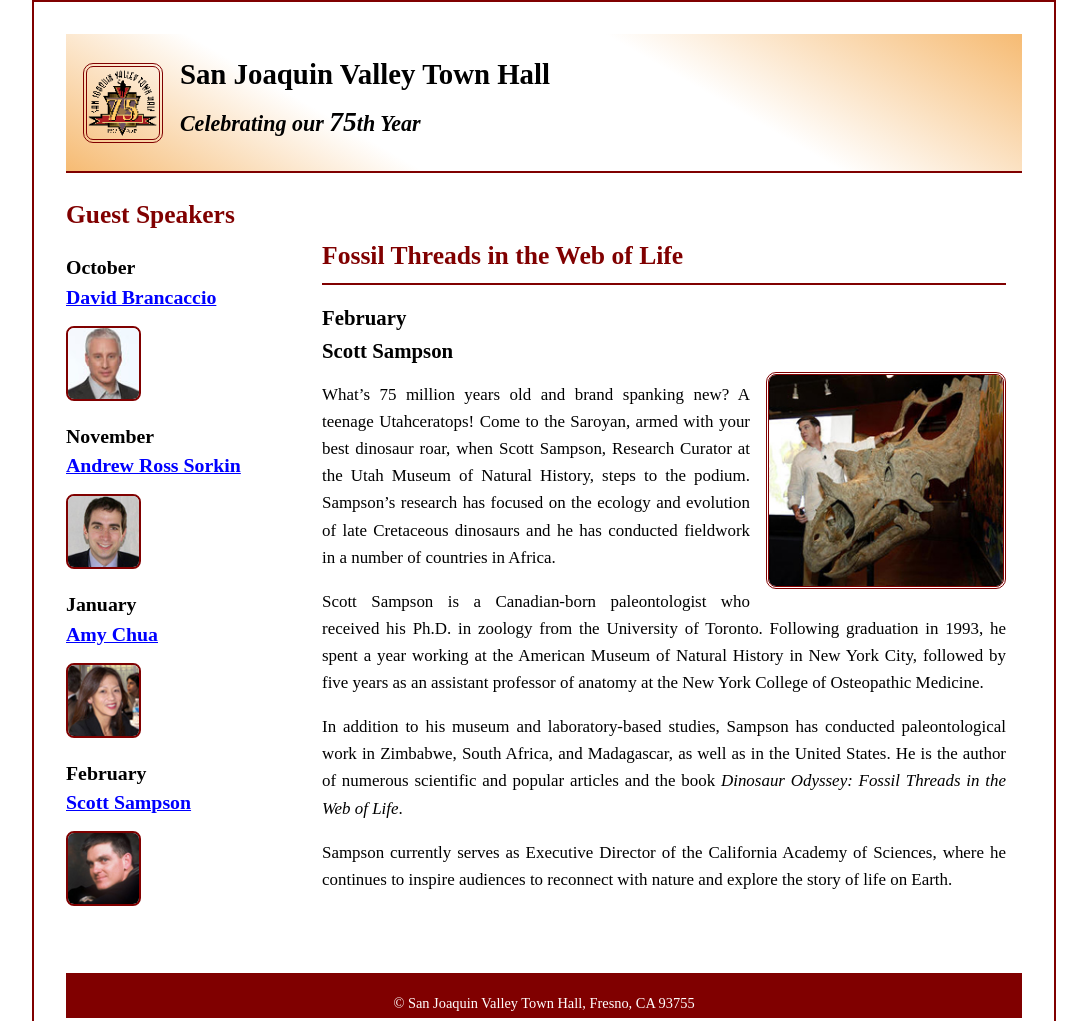
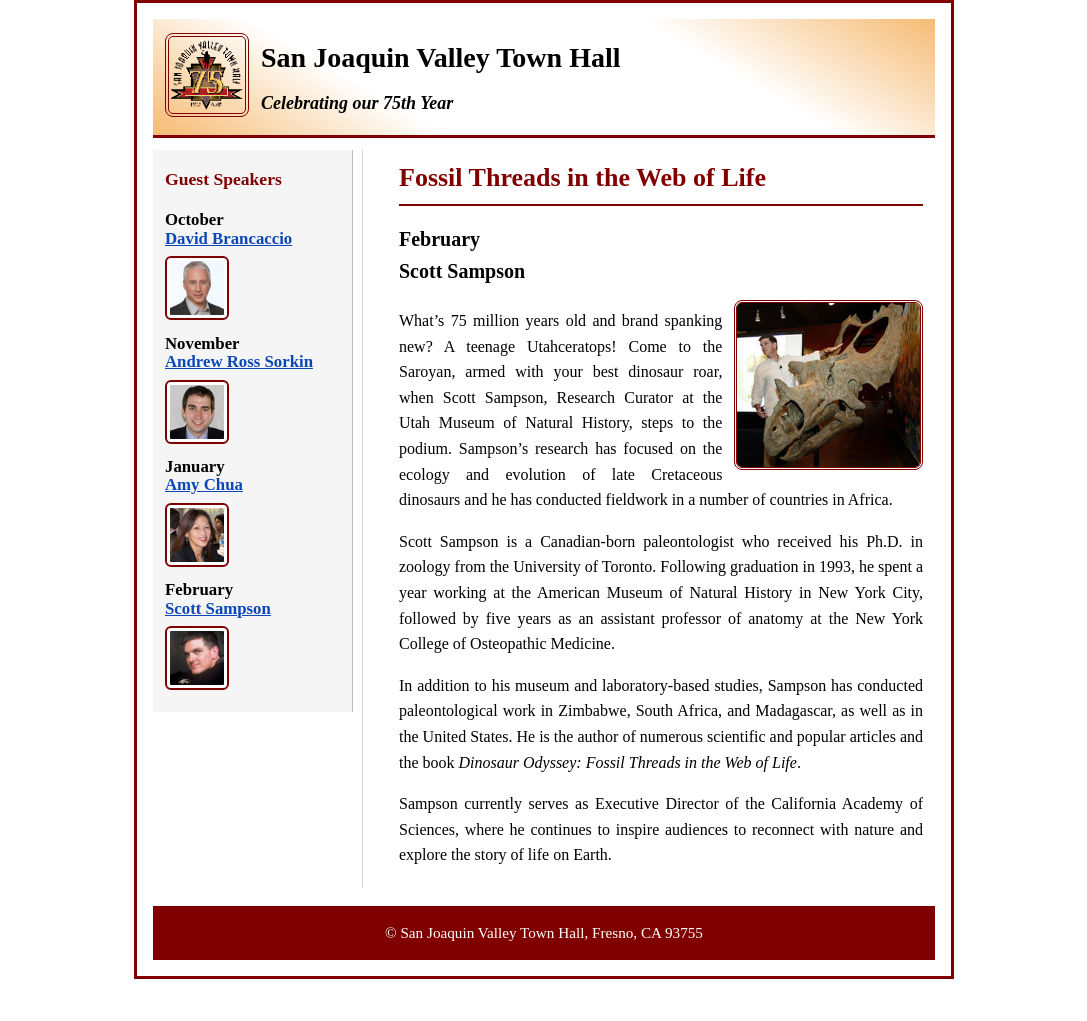
Before and after one commit to JeffJanvier/A08, a plain HTML site: page index.html in a window 1280 px wide. Shown: the top 1021 px of the page, without its empty margins (96-1183 px from the left). After the commit the page ends 979 px from the top, so only its background shows below. Drawn offline with Linux system fonts and the light colour scheme.

Commit message:
Update main.css

```diff
--- a/styles/main.css
+++ b/styles/main.css
@@ -1,164 +1,209 @@
-:root {
+:root{
   --accent-color: #800000;
+  --page-bg: #fff;
+  --muted: #f5f5f5;
+  --divider: #bdbdbd;
 }
 
-/* ---------- Reset ---------- */
-* {
-  margin: 0;
-  padding: 0;
-  box-sizing: border-box;
+/* Reset */
+*{box-sizing:border-box;margin:0;padding:0}
+
+/* Page frame similar to flyer */
+body{
+  font-family: "Times New Roman", Times, serif;
+  background: var(--page-bg);
+  color: #000;
+  /* set a fixed comfortable width similar to the printed flyer */
+  width: 820px;
+  max-width: 95%;
+  margin: 0 auto;
+  padding: 16px;
+  line-height:1.5;
+  font-size: calc(0.95rem + 0.15vw);
+  border: 3px solid var(--accent-color); /* outer maroon frame like the flyer */
+  background-clip: padding-box;
 }
 
-/* ---------- General page styles ---------- */
-body {
-  font-family: "Times New Roman", Times, serif;
-  color: #000;
-  background-color: #fff;
-  width: 80%;
-  max-width: 1024px;
-  margin: 0 auto;
-  padding: 2rem;
-  line-height: 1.5;
-  font-size: calc(0.9rem + 0.2vw);
-  border: 2px solid var(--accent-color);
+/* small spacing reduce */
+h1,h2,h3,p,ul{padding:0.25em 0}
+
+/* Header (logo left, big title and italic subheading) */
+header{
+  overflow:auto; /* contain floated logo */
+  padding: 14px 12px;
+  border-bottom: 3px solid var(--accent-color);
+  background: linear-gradient(30deg,#f6bb73 0%,#fff 30%,#fff 70%,#f6bb73 100%);
+  margin-bottom: 10px;
 }
 
-/* Reduce spacing slightly */
-h1, h2, h3, p, ul {
-  padding-top: 0.25em;
-  padding-bottom: 0.25em;
+header img{
+  float:left;
+  width:84px;
+  height:auto;
+  margin-right:12px;
+  border:4px double var(--accent-color);
+  border-radius:8px;
+  display:block;
 }
 
-ul {
-  margin-left: 2em;
-  list-style-type: disc;
-  padding-left: 1rem;
+header h2{
+  font-size:28px; /* prominent */
+  line-height:1;
+  margin-top:4px;
 }
 
-/* ---------- Header ---------- */
-header {
-  line-height: 1.2;
-  padding: 1rem 0;
-  border-bottom: 2px solid var(--accent-color);
-  background: linear-gradient(30deg, #f6bb73 0%, #fff 30%, #fff 65%, #f6bb73 100%);
-  overflow: auto;
+header h3{
+  margin-top:6px;
+  font-size:18px;
+  font-style:italic;
 }
 
-header img {
-  float: left;
-  width: 80px;
-  margin: 0.75em 1em;
-  border: 4px double var(--accent-color);
-  border-radius: 10px;
+/* Layout: two columns with vertical divider */
+main{
+  display:flex;
+  align-items:flex-start;
+  gap:18px;
+  margin-top:12px;
 }
 
-header h2 {
-  font-size: 170%;
+/* Left sidebar */
+aside{
+  width:200px;           /* narrow left column */
+  background: var(--muted);
+  padding:12px;
+  border-right: 1px solid var(--divider); /* subtle right divider for the column */
+  flex-shrink:0;
 }
 
-header h3 {
-  font-size: 130%;
-  font-style: italic;
+/* Sidebar header */
+aside h2{
+  color: var(--accent-color);
+  font-size:1.1rem;
+  margin-bottom:8px;
 }
 
-/* ---------- Main content ---------- */
-main {
-  display: flex;
-  align-items: flex-start;
-  gap: 1.5rem;
-  margin-top: 1rem;
+/* Each speaker listing (h3 + small framed image) */
+aside h3{
+  font-size:1.05rem;
+  margin:10px 0 4px 0;
+  line-height:1.1;
 }
 
-aside {
-  width: 200px;
-  margin-right: 1rem;
-  flex-shrink: 0;
+aside h3 a{
+  color: #0a47b7;        /* blue link like screenshot */
+  text-decoration: underline;
+  font-weight:700;
 }
 
-section {
-  flex: 1;
+/* small square thumbnails like the flyer */
+aside img{
+  display:block;
+  width:64px;
+  height:64px;
+  object-fit:cover;
+  border:2px double var(--accent-color);
+  border-radius:6px;
+  padding:3px;
+  background:#fff;
+  margin-bottom:10px;
 }
 
-aside h2 {
-  color: var(--accent-color);
-  margin-bottom: 0.5rem;
+/* Main content column (speaker) */
+section{
+  flex:1;
+  padding-left:18px;
+  /* add a subtle vertical rule near the left of this column to mimic the narrow center line */
+  position:relative;
 }
 
-aside h3 {
-  margin-top: 0.5rem;
-  margin-bottom: 0.25rem;
+/* vertical center line (optional thin line) */
+section::before{
+  content:"";
+  position:absolute;
+  left:0;
+  top:0;
+  bottom:0;
+  width:1px;
+  background: var(--divider);
+  opacity:0.6;
+  transform: translateX(-9px); /* move left slightly to sit between columns visually */
+  pointer-events:none;
 }
 
-aside img {
-  display: block;
-  width: 75px;
-  margin: 0.5rem 0 1rem 0;
-  border: 2px double var(--accent-color);
-  border-radius: 8px;
+/* Speaker section styling (instruction required) */
+.speaker{
+  margin:0;
+  padding: 0 12px 12px 28px; /* padding-left gives space from vertical line */
+  line-height:1.6;
 }
 
-/* ---------- Speaker Page ---------- */
-.speaker {
-  margin: 1.5rem 0;
-  padding: 1rem;
-  line-height: 1.6;
+/* H1 should use accent color */
+.speaker h1{
+  color: var(--accent-color);
+  font-size:26px;
+  margin-bottom:8px;
+  font-weight:bold;
+  /* top and bottom rules similar to final image */
+  border-top: none;
+  border-bottom: 2px solid var(--accent-color);
+  padding-bottom:6px;
 }
 
-.speaker h1 {
-  color: var(--accent-color);
-  font-size: 1.6rem;
-  margin-bottom: 0.25em;
-  border-bottom: 2px solid var(--accent-color);
-  padding-bottom: 0.25em;
+/* H2 black */
+.speaker h2{
+  color:#000;
+  font-size:20px;
+  margin-top:12px;
+  margin-bottom:8px;
 }
 
-.speaker h2 {
-  color: #000;
-  font-size: 1.3rem;
-  margin-top: 0.5em;
+/* paragraphs: rule from the assignment: top & bottom padding .5em
+   plus justify to match flyer columns */
+.speaker p{
+  padding-top:0.5em;
+  padding-bottom:0.5em;
+  text-align:justify;
+  margin:0;
+  font-size:1rem;
 }
 
-.speaker p {
-  padding-top: 0.5em;
-  padding-bottom: 0.5em;
-  text-align: justify;
+/* Right-floated big image with double maroon border */
+.speaker img{
+  float:right;
+  width:240px;
+  max-width:36%;
+  margin:0 0 12px 12px;
+  border:3px double var(--accent-color);
+  border-radius:8px;
+  display:block;
 }
 
-.speaker img {
-  float: right;
-  width: 240px;
-  margin: 0 0 1rem 1rem;
-  border: 3px double var(--accent-color);
-  border-radius: 10px;
+/* Footer bar like flyer (dark maroon) */
+footer{
+  margin-top:18px;
+  padding:12px;
+  background: var(--accent-color);
+  color:#fff;
+  text-align:center;
+  font-size:0.95rem;
 }
 
-/* ---------- Footer ---------- */
-footer {
-  text-align: center;
-  font-size: 0.9rem;
-  margin-top: 2rem;
-  padding-top: 1rem;
-  background-color: var(--accent-color);
-  color: white;
+/* Links kept blue & underlined */
+a{ color:#0a47b7; text-decoration:underline; }
+a:hover{ text-decoration:underline; }
+
+/* Blockquote style */
+blockquote{
+  font-style:italic;
+  margin: 12px 18px;
+  color:#444;
 }
 
-/* ---------- Links ---------- */
-a {
-  color: blue;
-  text-decoration: underline;
+/* small tweaks for very small screens */
+@media (max-width:700px){
+  body{ width:95%; padding:12px }
+  main{ flex-direction:column; }
+  aside{ width:100%; border-right:none; background:transparent; padding:0 0 12px 0; }
+  section::before{ display:none; }
+  .speaker img{ float:none; display:block; margin:10px auto; width:80%; max-width:320px; }
 }
-
-a:hover {
-  text-decoration: underline;
-}
-
-/* ---------- Misc ---------- */
-blockquote {
-  font-style: italic;
-  margin: 1rem 2rem;
-  color: #444;
-}
-
-.large {
-  font-size: 125%;
-}
```
